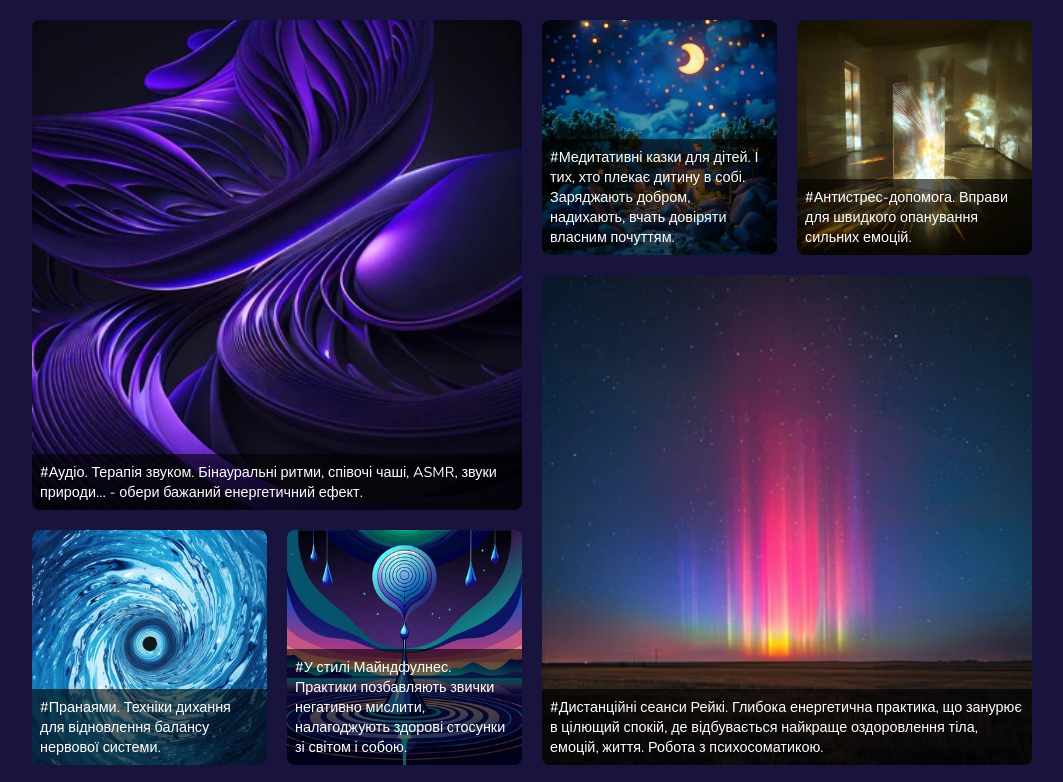
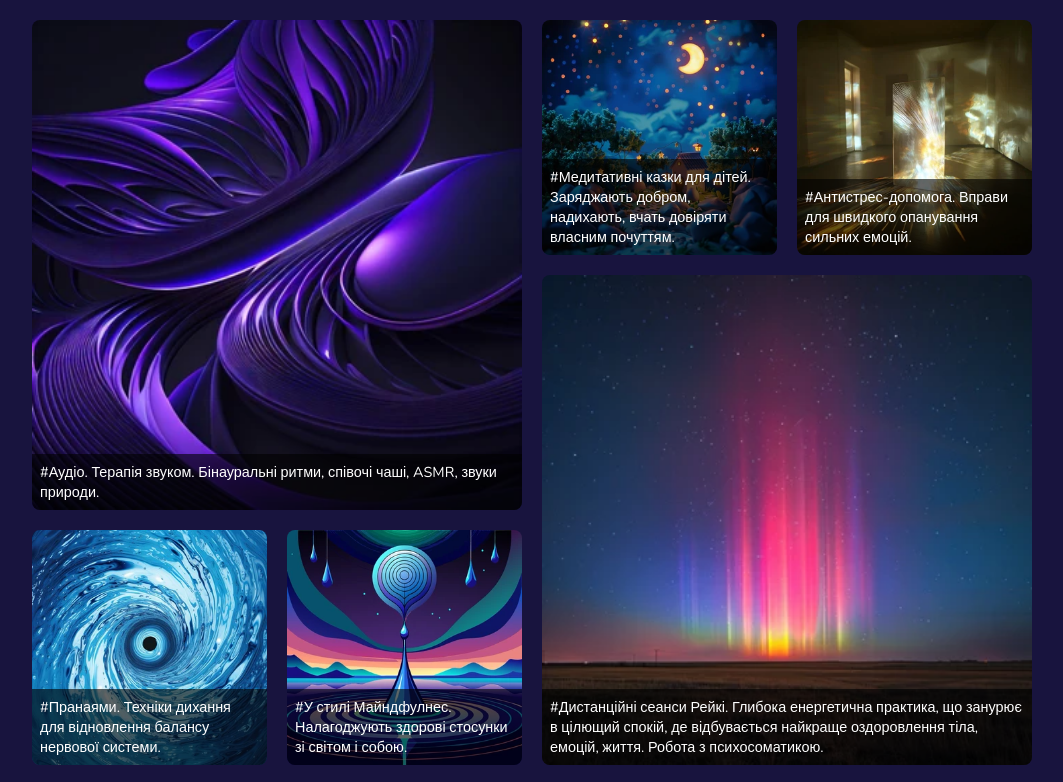
Before and after one commit to itarataiko/itarataiko.github.io, a plain HTML site: page index.html in a window 1280 px wide. Shown: the part 2420-3202 px from the top of the page, without its empty margins (108-1171 px from the left). Drawn offline with nearby package versions, Linux system fonts and the light colour scheme.

Commit message:
Update index.html

```diff
--- a/index.html
+++ b/index.html
@@ -348,7 +348,7 @@
         <div class="img-block">
           <img src="images/image1.webp" alt="#Аудіо">
           <div class="caption">
-            #Аудіо. Терапія звуком. Бінауральні ритми, співочі чаші, ASMR, звуки природи… - обери бажаний енергетичний ефект.
+            #Аудіо. Терапія звуком. Бінауральні ритми, співочі чаші, ASMR, звуки природи.
           </div>
         </div>
         <div class="top">
@@ -361,7 +361,7 @@
           <div class="img-block">
             <img src="images/image3.webp" alt="#У стилі Майндфулнес">
             <div class="caption">
-              #У стилі Майндфулнес. Практики позбавляють звички негативно мислити, налагоджують здорові стосунки зі світом і собою.
+              #У стилі Майндфулнес. Налагоджують здорові стосунки зі світом і собою.
             </div>
           </div>
         </div>
@@ -371,7 +371,7 @@
           <div class="img-block">
             <img src="images/image4.webp" alt="#Медитативні казки для дітей">
             <div class="caption">
-              #Медитативні казки для дітей. І тих, хто плекає дитину в собі. Заряджають добром, надихають, вчать довіряти власним почуттям.
+              #Медитативні казки для дітей. Заряджають добром, надихають, вчать довіряти власним почуттям.
             </div>
           </div>
           <div class="img-block">
```
